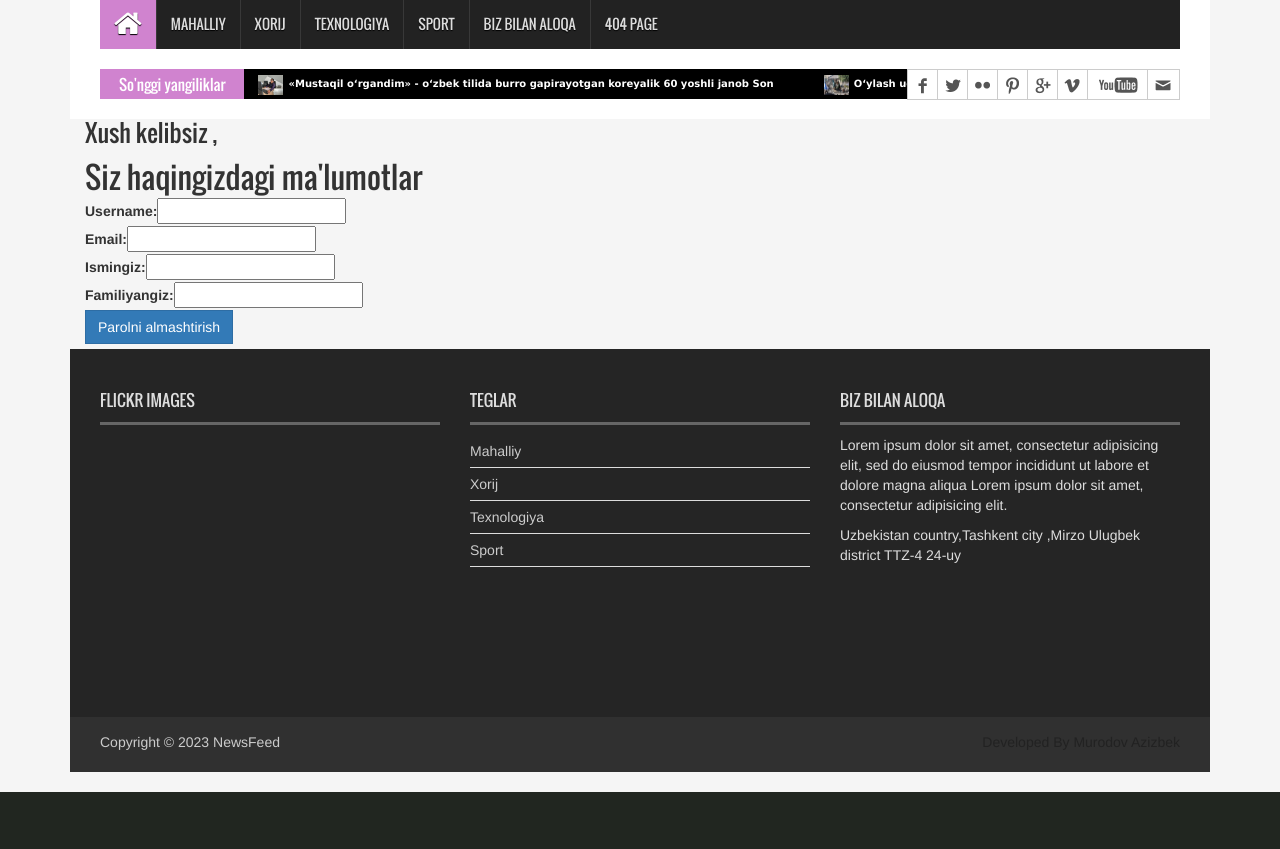
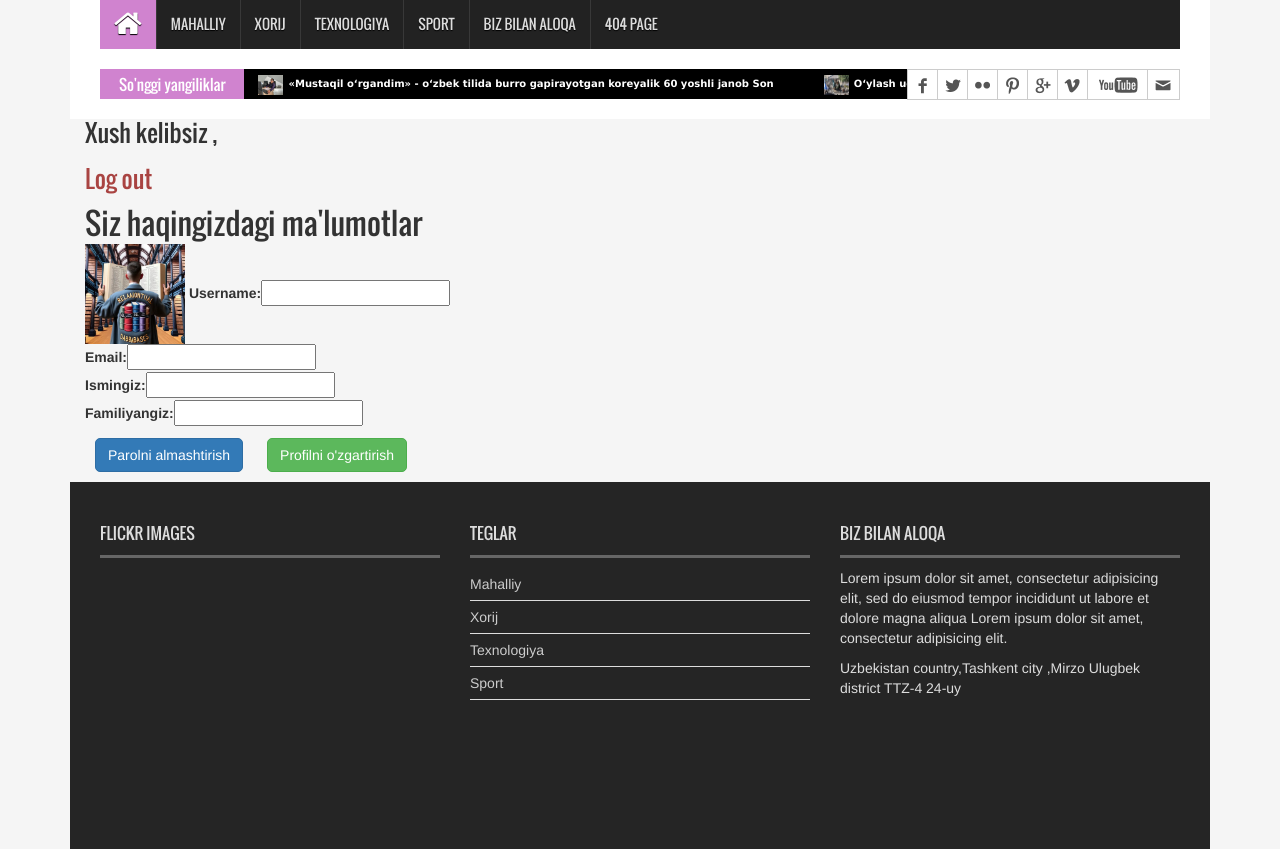
Before and after one commit to Azizbekdevn1/news_project, a Django app: template news_project/template/pages/user_profile.html in a window 1280 px wide. Shown: the part 197-1046 px from the top of the page. Before the commit the page ends 989 px from the top, so only its background shows below. Run offline with Django 4.2, Linux system fonts and the light colour scheme; the template is opened without the code that fills it: values that come from a table or form of the project are taken from there, others are empty; data comes from the database, SQL or seed files in the repository; both versions use the stored data as it was after the commit; some libraries are stand-ins or nearby versions.

Commit message:
added   profile page

```diff
--- a/news_project/accounts/models.py
+++ b/news_project/accounts/models.py
@@ -17,5 +17,4 @@
     photo=models.ImageField(upload_to='users_photos/',blank=True,null=True)
     birthdate=models.DateField(null=True, blank=True)
     def __str__(self):
-
         return f"{self.user} profili"
--- a/news_project/accounts/urls.py
+++ b/news_project/accounts/urls.py
@@ -18,7 +18,6 @@
     path('profile/', dashboard_view, name='user_profile'),
      path('singup/', user_register, name='user_register'),
    # path('singup/', SignUpView.as_view(), name='user_register'),
-    #path('profile/edit/', Edit_user, name='user_edit'),
+   # path('profile/edit/', Edit_user, name='user_edit'),
     path('profile/edit/', EditUserView.as_view(), name='user_edit'),
-
 ]
--- a/news_project/news_project/settings.py
+++ b/news_project/news_project/settings.py
@@ -141,3 +141,4 @@
 
 LOGIN_REDIRECT_URL ="home_page"
 EMAIL_BACKEND ="django.core.mail.backends.console.EmailBackend"
+LOGIN_URL ='login'
--- a/news_project/template/pages/user_profile.html
+++ b/news_project/template/pages/user_profile.html
@@ -7,21 +7,24 @@
 {% endblock title %}
 
 {% block content %}
+
 <div class="container">
     <h3>
         Xush kelibsiz ,{{ user.username }}
     </h3>
+    <h3><a href="{% url 'logout' %}" class="text-danger">Log out</a></h3>
     <h2>Siz haqingizdagi ma'lumotlar</h2>
-    <label>Username:</label><input value="{{user.username}}" readonly><br />
+    {% if person.photo %}
+        <img src="{{ person.photo.url }}" width="100px">
+    {% endif %}
+    <label>Username:</label><input value="{{user.username}}" readonly><br/>
     <label>Email:</label><input value="{{user.email}}" readonly><br />
     <label>Ismingiz:</label><input value="{{user.first_name}}" readonly><br />
     <label>Familiyangiz:</label><input value="{{user.last_name}}" readonly><br />
+    <a href="{% url 'password_change' %}"><button  class="btn btn-primary ml-2" style="margin:10px;border-radius:5px">Parolni almashtirish</button></a>
+    <a href="{% url 'user_edit' %}"><button  class="btn btn-success ml-2" style="margin:10px;border-radius:5px">Profilni o'zgartirish</button></a>
+</div>
 
 
 
-
-       <a href="{% url 'password_change' %}"><button  class="btn btn-primary ml-2" >Parolni almashtirish</button></a>
-
-</div>
-
 {% endblock content %}
--- a/news_project/template/registration/login.html
+++ b/news_project/template/registration/login.html
@@ -12,7 +12,7 @@
 <div class="container">
     <h2>Web saytga kirish->Login</h2>
     <p>Iltimos,saytga kirish uchun quyidagi formani to'ldiring</p>
-    <h5>Agar parolingizni unutgan bo'lsangiz uni <a href="{% url 'password_reset' %}">tiklang</a></h5>
+    <h5>Agar parolingizni unutgan bo'lsangiz uni <a href="{% url 'password_reset' %}" class="text-danger">tiklang</a></h5>
     <form method="post">
         {% csrf_token %}
         {{ form.as_p }}
```
Also changed, not shown: news_project/accounts/views.py (+11 -4 lines), news_project/accounts/migrations/0002_alter_profile_photo.py (added), news_project/db.sqlite3, news_project/media/users_photos/3-4.jpg (added), news_project/media/users_photos/3-4_2bB8tWR.jpg (added), news_project/media/users_photos/3-4_KSOebyl.jpg (added), news_project/media/users_photos/3-4_pzTZy1N.jpg (added), news_project/media/users_photos/Azizchik.jpg (added), news_project/media/users_photos/PythonMan_TF9sGeV.jpg (added), news_project/media/users_photos/PythonMan_WtAsAYL.jpg (added), news_project/media/users_photos/SQLMan.jpg (added), news_project/media/users_photos/SQLMan_NNF73Kh.jpg (added), news_project/static/css/theme.css (line endings or trailing spaces).
